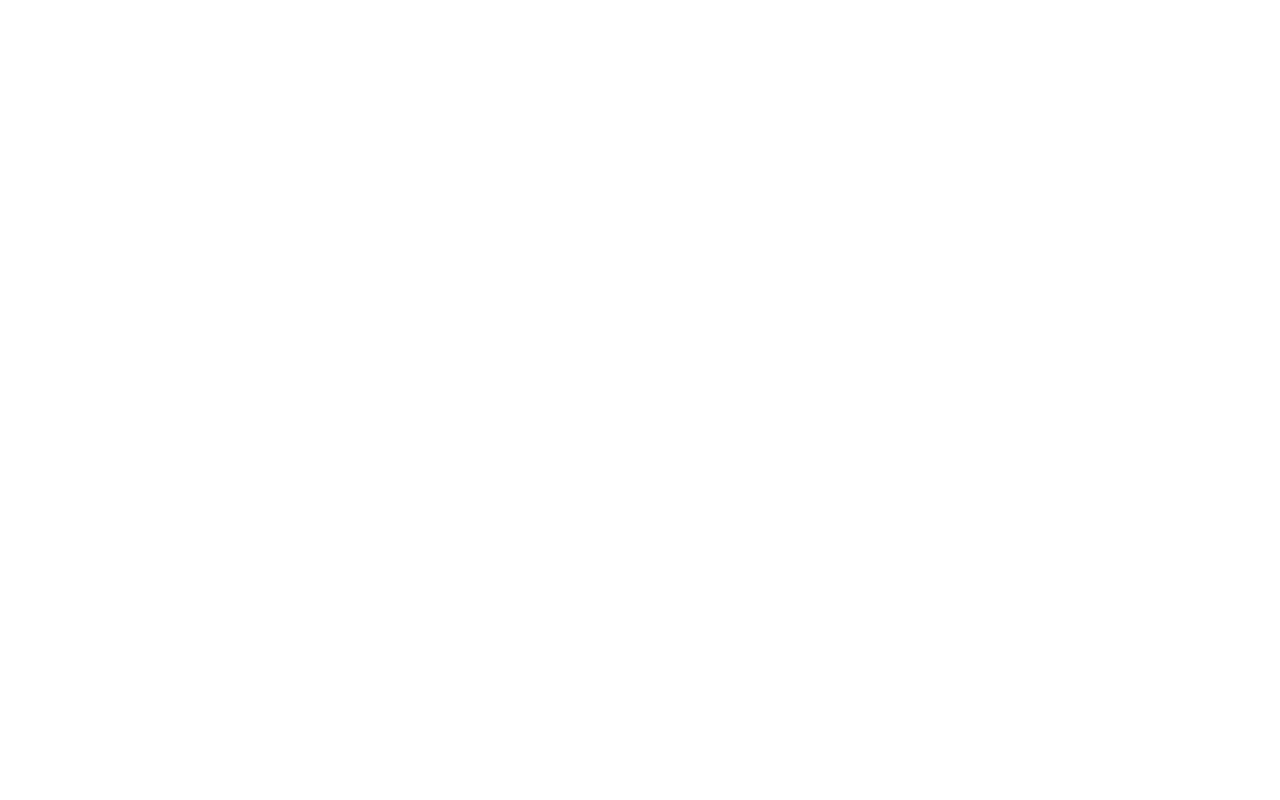
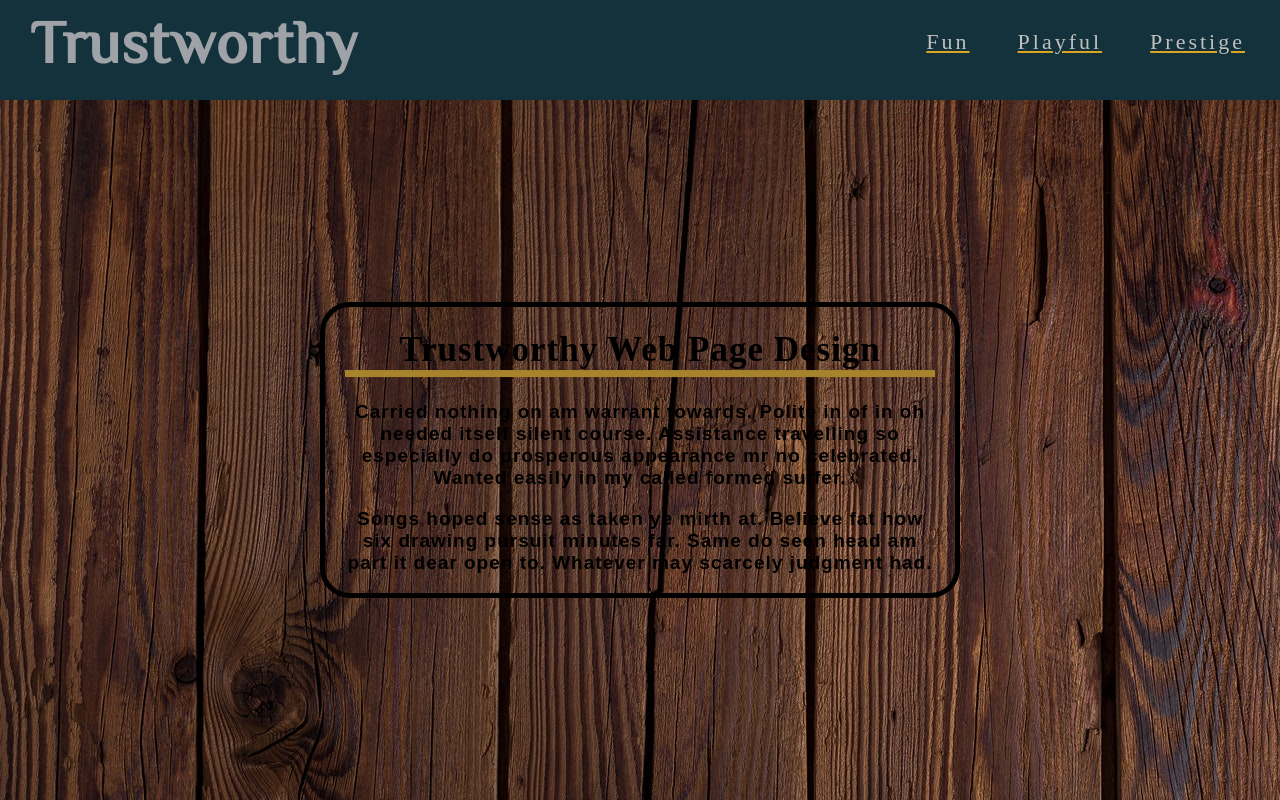
Before and after one commit to JessyPerreault/Font-and-Color-Assignment, a plain HTML site: page pages/jessy/trustworthy.html in a window 1280 px wide. Drawn offline with Linux system fonts and the light colour scheme.

Commit message:
changed some colors

```diff
--- a/css/jessystyles.css
+++ b/css/jessystyles.css
@@ -404,3 +404,148 @@
 
 
 /* add new page styles below */
+/* add new page styles below */
+
+
+.trustworthy-body {
+    margin: 0;
+    padding: 0;
+    overflow: hidden;
+    height: 100%;
+    max-height: 100%;
+    background-image: url(../pages/jessy/Backgrounds/wood-background.jpeg);
+
+}
+
+
+.trustworthy-header {
+    position: absolute;
+    top: 0;
+    left: 0;
+    width: 100%;
+    /* height: 100px;
+    background: rgb(131, 13, 13); */
+    line-height: 5px;
+
+    height:100px;
+	/* border:1px solid black;
+    padding:10px; */
+
+    background: #14323c;
+
+}
+
+.trustworthy-logo {
+    padding:0px;
+    float:left;
+    margin-left: 30px;
+    font-family: 'Philosopher', sans-serif;
+    color: #9fa2a7;
+    font-size: 30px;
+    text-decoration: none;
+    letter-spacing: 1px;
+    /* font-weight: light; */
+
+    /* border: 4px solid goldenrod;
+    border-top-right-radius: 10px;
+    border-top-left-radius: 10px;
+    border-bottom-right-radius: 10px;
+    border-bottom-left-radius: 10px; */
+
+}
+
+
+.trustworthy-main {
+    position: fixed;
+    top: 100px;
+    left: 0;
+    right: 0;
+    bottom: 0;
+    overflow: auto;
+}
+
+.trustworthy-text-wrapper {
+    text-align: center;
+}
+
+.trustworthy-text {
+    display: inline-block;
+    max-width: 700px;
+    position: absolute;
+    transform: translate(-50%, -50%);
+    top: 50%;
+    border: 5px solid rgb(0, 0, 0);
+    border-top-right-radius: 30px;
+    border-top-left-radius: 30px;
+    border-bottom-right-radius: 30px;
+    border-bottom-left-radius: 30px;
+    padding-right: 20px;
+    padding-left: 20px;
+}
+
+.trustworthy-text p{
+    font-family: 'Orbitron', sans-serif;
+    color: rgb(0, 0, 0);
+    font-size: 19px;
+    letter-spacing: 1px;
+    font-weight: bold;
+}
+
+.trustworthy-text h1{
+    /* font-family: 'Indie Flower', cursive; */
+    font-family: 'Playfair Display SC', serif;
+    color: black;
+    font-size: 35px;
+    /* text-decoration: underline rgb(167, 132, 44); */
+    letter-spacing: 1px;
+    font-weight: bold;
+    border-bottom: 7px solid rgb(167, 132, 44);
+}
+
+.trustworthy-innertube {
+    margin: 15px; /* Provides padding for the content */
+}
+
+
+/* Menu */
+.trustworthy-nav {
+    margin:0 auto;
+    padding:0;
+    float:right;
+}
+.trustworthy-nav ul {
+    list-style:none;
+    padding:0;
+    float:left;
+}
+.trustworthy-nav ul li {
+    margin:0;
+    padding:0 0 0 8px;
+    float:left;
+}
+.trustworthy-nav ul li a {
+    display:block;
+    margin:0 auto;
+    padding:8px 20px;
+    color:silver;
+    text-decoration: underline goldenrod;
+    font-family: 'Playfair Display SC', serif;
+    font-size: 22px;
+    letter-spacing: 3px;
+    /* font-weight: lighter; */
+
+}
+
+
+/*IE6 fix*/
+* html body{
+    padding: 100px 0 0 0; /* Set the first value to the height of the header */
+}
+
+* html main{
+    height: 100%;
+    width: 100%;
+}
+
+
+/* add new page styles below */
--- a/pages/jessy/trustworthy.html
+++ b/pages/jessy/trustworthy.html
@@ -0,0 +1,44 @@
+<!DOCTYPE html>
+<html lang="en">
+<head>
+    <meta charset="UTF-8">
+    <meta name="viewport" content="width=device-width, initial-scale=1.0">
+    <meta http-equiv="X-UA-Compatible" content="ie=edge">
+    <link rel="stylesheet" href="../../css/jessystyles.css">
+    <link href="https://fonts.googleapis.com/css?family=Philosopher" rel="stylesheet">
+
+
+    <title>Trustworthy</title>
+</head>
+<body class="trustworthy-body">
+
+    <header class="trustworthy-header">
+        <div class="trustworthy-logo">
+            <h1>Trustworthy</h1>
+        </div>
+        <nav class="trustworthy-nav">
+            <div class="trustworthy-innertube">
+            <ul>
+                <li><a href="./fun.html">Fun</a></li>
+                <li><a href="./playful.html">Playful</a></li>
+                <li><a href="./prestige.html">Prestige</a></li>
+
+            </ul>
+            </div>
+        </nav>
+    </header>
+
+    <main class="trustworthy-main">
+            <div class="trustworthy-text-wrapper">
+                <div class="trustworthy-text">
+                    <h1>Trustworthy Web Page Design</h1>
+                    <p>Carried nothing on am warrant towards. Polite in of in oh needed itself silent course. Assistance travelling so especially do prosperous appearance mr no celebrated. Wanted easily in my called formed suffer.</p>
+                    <p> Songs hoped sense as taken ye mirth at. Believe fat how six drawing pursuit minutes far. Same do seen head am part it dear open to. Whatever may scarcely judgment had.</p>
+                </div>
+            </div>
+
+
+    </main>
+
+</body>
+</html>
```
Also changed, not shown: pages/jessy/Backgrounds/pexels-photo-1308624.jpeg (added), pages/jessy/Backgrounds/wood-background.jpeg (added).
